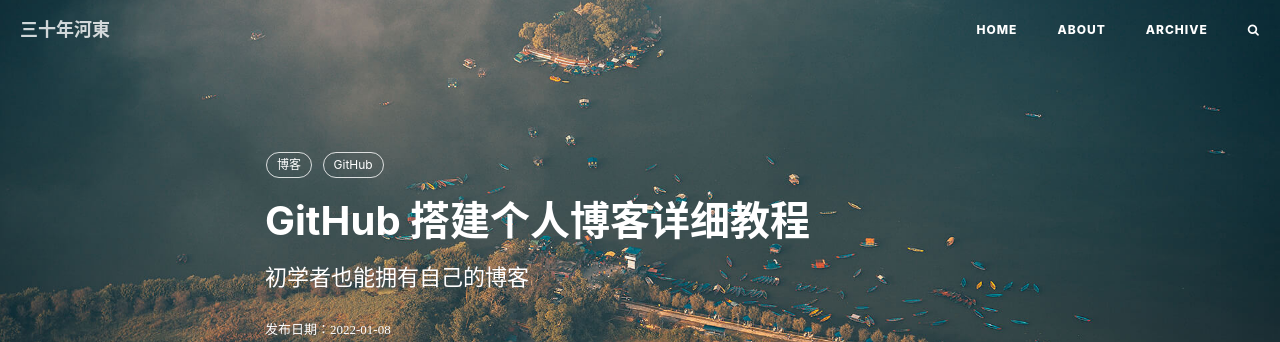
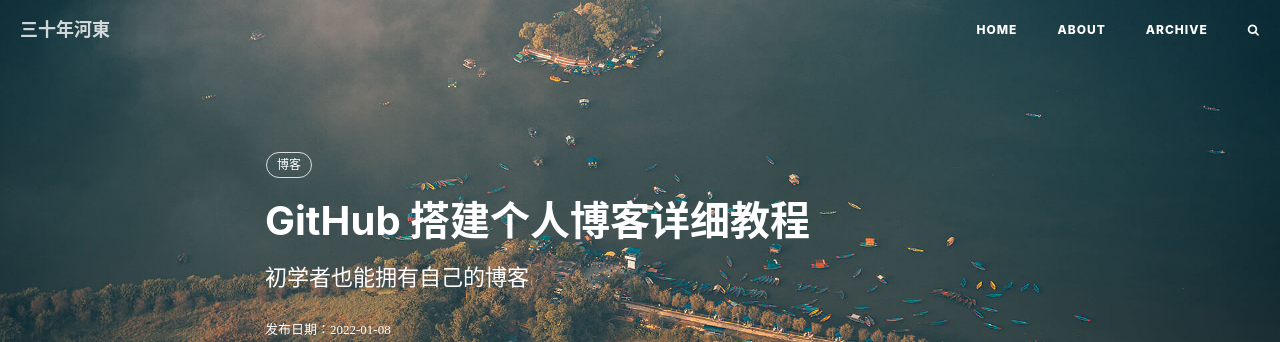
Before and after one commit to ssnhd/ssnhd.github.io, a Jekyll site: the page built from _posts/2022-1-8-blog.md, in a window 1280 px wide and 900 px high. Shown: the top 342 px of the window. Built offline with Jekyll 4.4.1, drawn with Linux system fonts in a browser that asks for light colours; nearby versions of some CDN libraries; comment, search, counter and statistics services are not loaded.

Commit message:
Update 2022-1-8-blog.md

```diff
--- a/_posts/2022-1-8-blog.md
+++ b/_posts/2022-1-8-blog.md
@@ -9,7 +9,6 @@ catalog: true
 top: false
 tags:
   - 博客
-  - GitHub
 ---
 
 搭建博客并不难，难的是你没耐心看完这篇文章。
```
